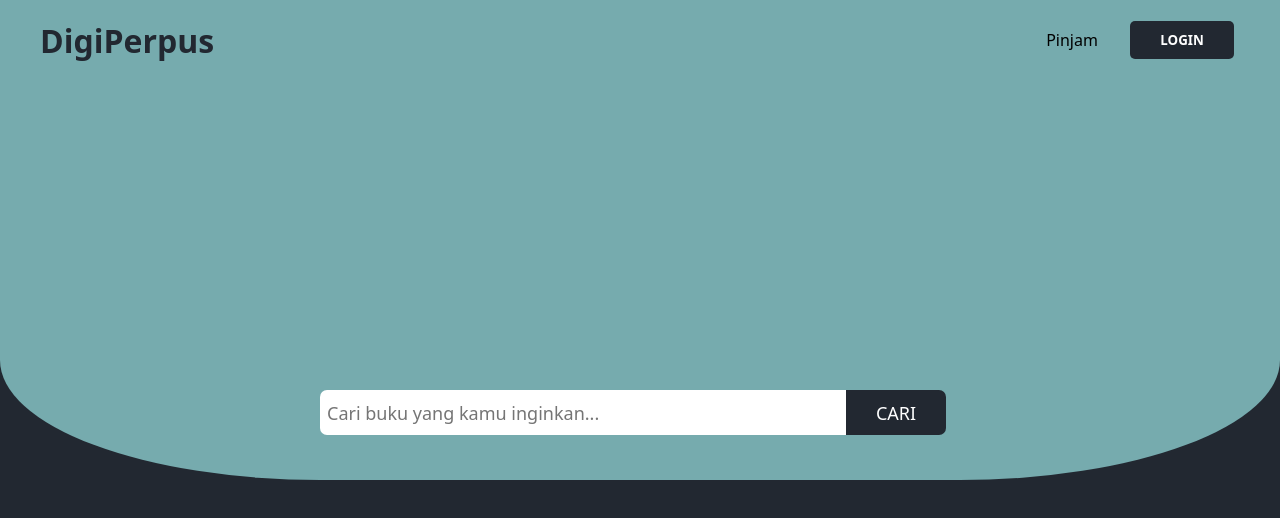
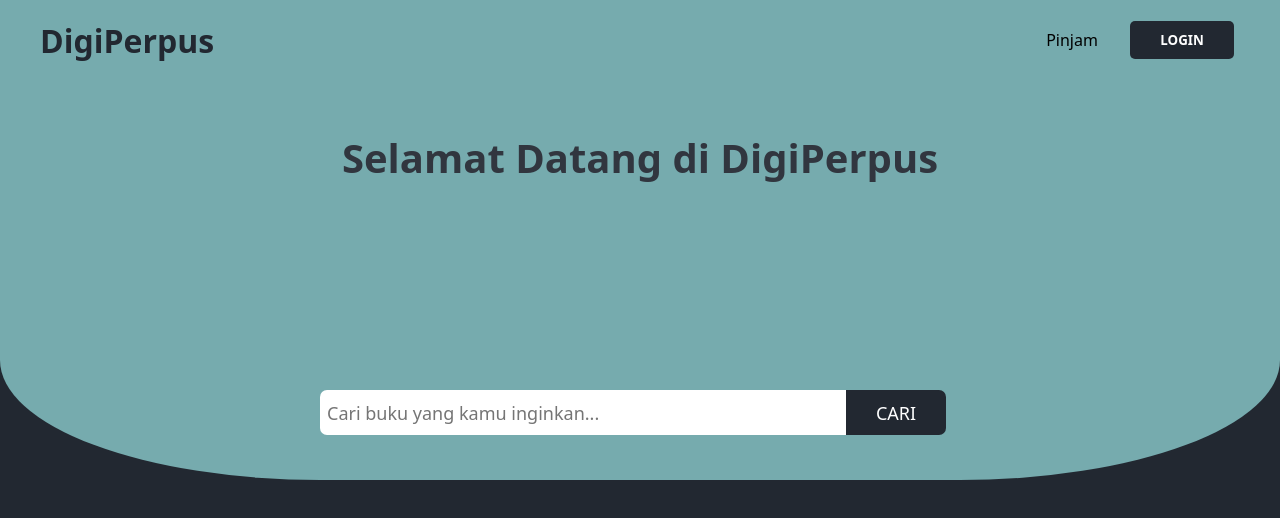
Before and after one commit to RadyaI/MoPinjam, a React (Vite) app: page / in a window 1280 px wide. Shown: the top 518 px of the page. Built offline with nearby package versions, Linux system fonts and the light colour scheme.

Commit message:
add: react router dom

```diff
--- a/package.json
+++ b/package.json
@@ -12,6 +12,7 @@
   "dependencies": {
     "react": "^18.3.1",
     "react-dom": "^18.3.1",
+    "react-router-dom": "^6.26.0",
     "styled-components": "^6.1.12"
   },
   "devDependencies": {
--- a/src/assets/dashboard.css
+++ b/src/assets/dashboard.css
@@ -32,13 +32,19 @@ body::-webkit-scrollbar{
   border-radius: 0 0 25% 25%;
   display: flex;
   flex-direction: column;
-  justify-content: flex-end;
+  justify-content: space-between;
   align-items: center;
   transition: 0.5s height;
 }
 
 .card-animate{
   height: 30vh !important;
+}
+
+.home .card h2{
+  color: #31363F;
+  margin-top: 130px;
+  font-size: 40px;
 }
 
 .home .card .search{
@@ -84,7 +90,14 @@ body::-webkit-scrollbar{
     height: 40vh;
   }
 
+  .home .card h2{
+      margin-top: 100px;
+      font-size: 20px;
+      opacity: 0;
+  }
+
   .home .card .search{
     width: 80%;
+    margin-bottom: 40px;
   }
 }
--- a/src/components/navbar.jsx
+++ b/src/components/navbar.jsx
@@ -14,8 +14,12 @@ const Title = styled.h1`
     margin-left:40px;
     color:#222831;
     `
+
 const Menu = styled.p`
     cursor:pointer;
+
+    @media only screen and (max-width: 700px) {
+    display: none;
     `
 
 const Button = styled.button`
@@ -26,7 +30,7 @@ const Button = styled.button`
     background-color:#222831;
     color:white;
     cursor:pointer;
-    `
+  }`
 
 const Group = styled.div`
     margin-right:30px;
--- a/src/dashboard.jsx
+++ b/src/dashboard.jsx
@@ -32,6 +32,7 @@ export default function Dashboard() {
       <Navbar />
       <div className={`home ${search ? 'home-animate' : ''}`}>
         <div className={`card ${search ? 'card-animate' : ''}`}>
+          <h2>Selamat Datang di DigiPerpus</h2>
           <div className="search">
             <input type="text" placeholder={placeholder} onKeyUp={(e) => animateCard(e)} onChange={(e) => setInput(e.target.value)} />
             <button onClick={searchBook}>CARI</button>
--- a/src/main.jsx
+++ b/src/main.jsx
@@ -1,9 +1,10 @@
 import React from 'react'
 import ReactDOM from 'react-dom/client'
-import App from './dashboard.jsx'
+import { RouterProvider } from 'react-router-dom'
+import router from './router'
 
 ReactDOM.createRoot(document.getElementById('root')).render(
   <React.StrictMode>
-    <App />
+    <RouterProvider router={router} />
   </React.StrictMode>,
 )
--- /dev/null
+++ b/src/router/index.jsx
@@ -0,0 +1,12 @@
+import { createBrowserRouter } from "react-router-dom";
+import Dashboard from "../dashboard";
+
+
+const router = createBrowserRouter([
+    {
+        path: '/',
+        Component: Dashboard
+    }
+])
+
+export default router
```
Also changed, not shown: 1 other file (tests, documents, lock files or other folders).
